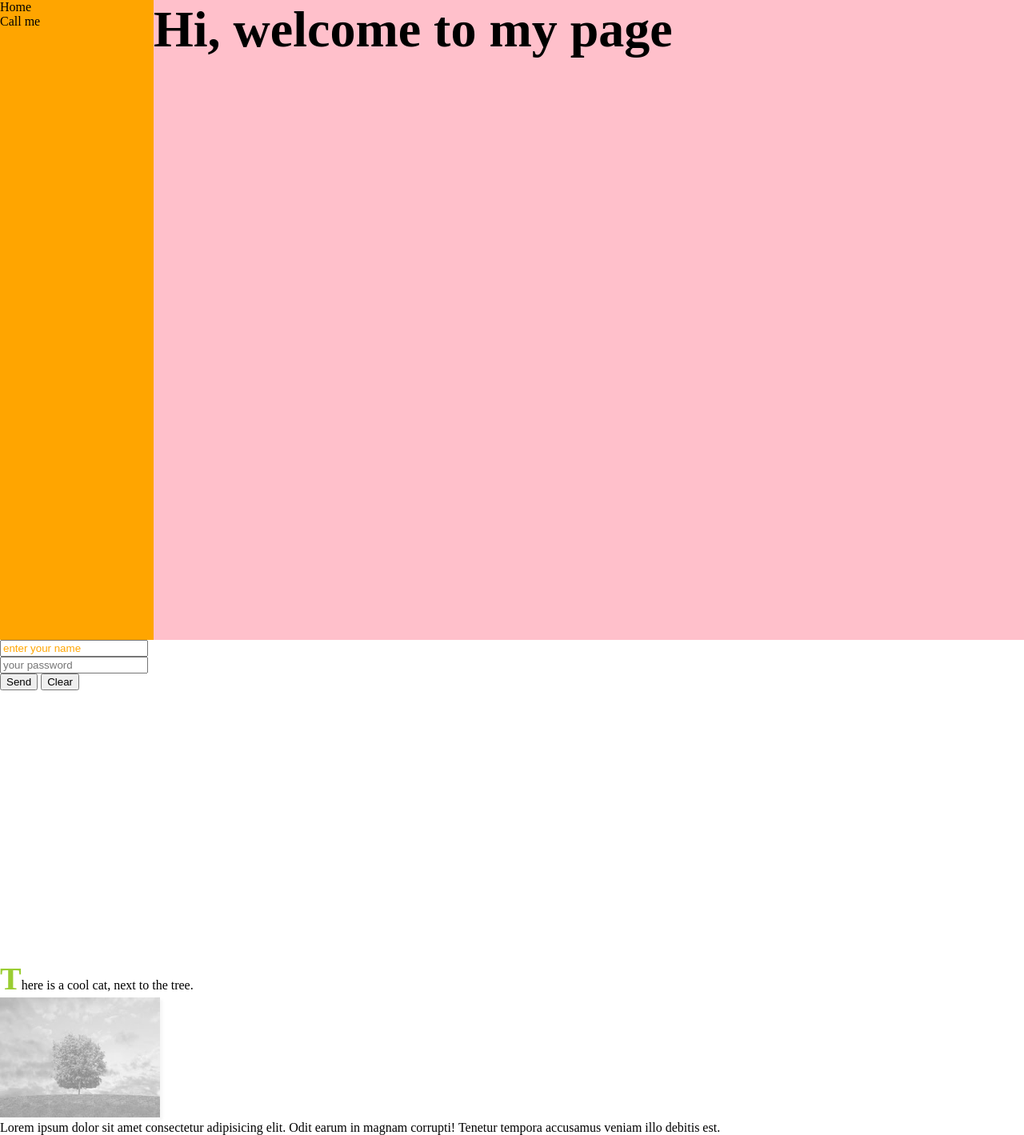
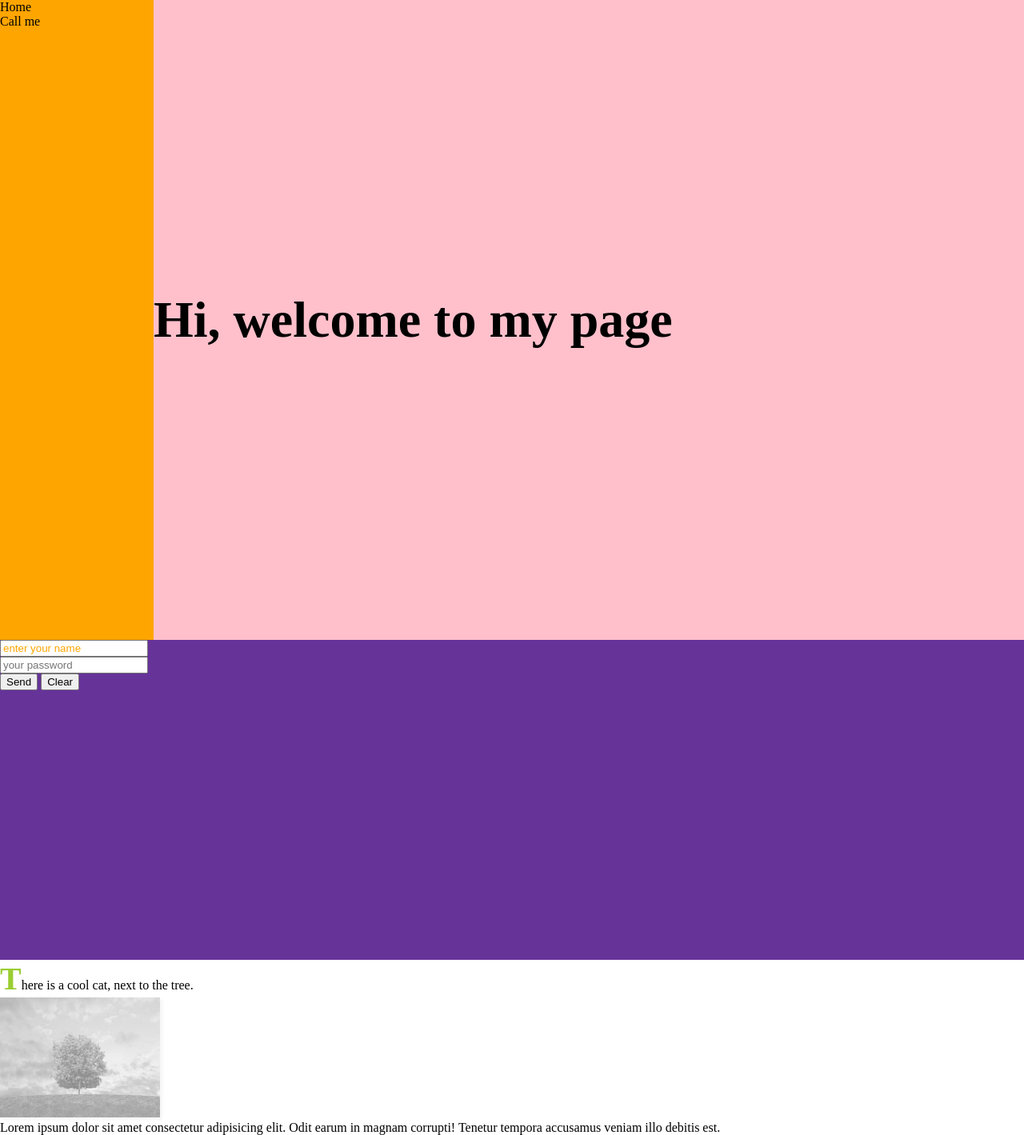
Before and after one commit to alecjara/live-coding, a plain HTML site: page 04-03/index.html in a window 1280 px wide. Shown: the whole page at 80% size. Drawn offline with Linux system fonts and the light colour scheme.

Commit message:
vh and vw

```diff
--- a/04-03/css/style.css
+++ b/04-03/css/style.css
@@ -55,10 +55,14 @@
   font-size: 2rem;
   width: 85vw;
   height: 100vh;
+  text-align: center;
+  display: flex;
+  align-items: center;
 }
 .form-input {
   width: 100vw;
   height: 50vh;
+  background-color: rebeccapurple;
 }
 /* visual content like img */
 /*  % , border-radius */
```
